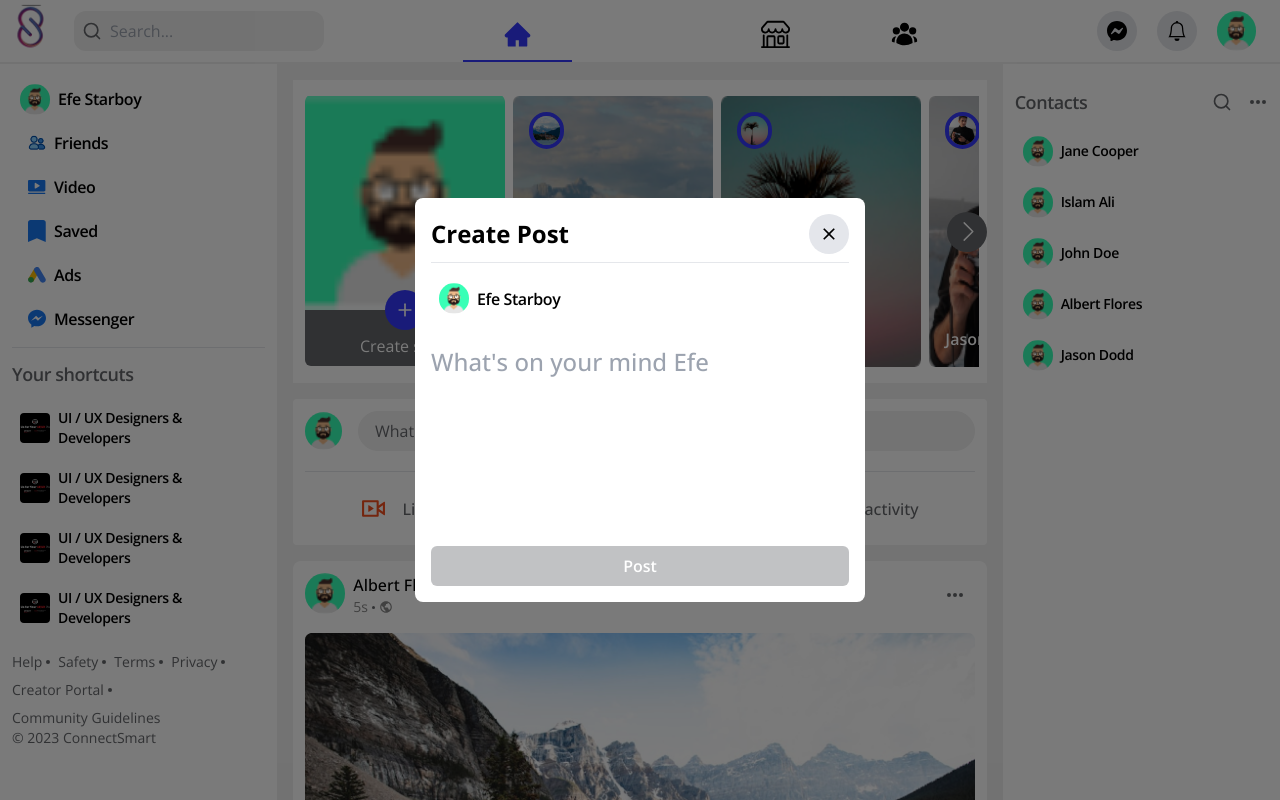
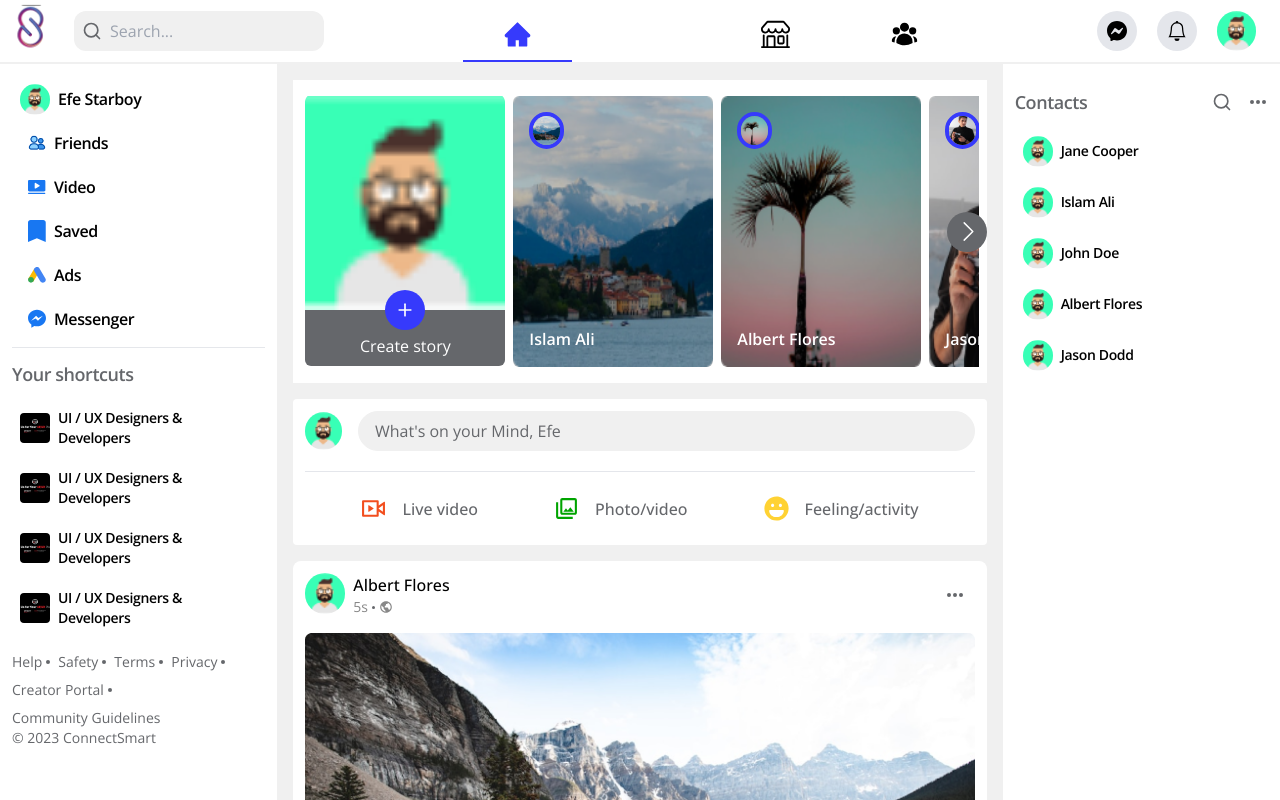
Before and after one commit to asiughuslyvesterobus/social_app, a Next.js app in the folder client/: page / in a window 1280 px wide. Built offline with nearby package versions, Linux system fonts and the light colour scheme; some icons are missing.

Commit message:
donw working on creating post

```diff
--- a/client/components/modal/CreatePostModal.tsx
+++ b/client/components/modal/CreatePostModal.tsx
@@ -9,6 +9,7 @@ interface ModalProp {
 }
 
 const CreatePostModal = ({ show, setShow }: ModalProp) => {
+  const [content, setContent] = useState("");
   const modalRef = useRef<any>(null);
 
   useEffect(() => {
@@ -31,15 +32,22 @@ const CreatePostModal = ({ show, setShow }: ModalProp) => {
     };
   }, [show]);
 
+  const handleSubmit = () => {
+    if (content) {
+      setContent("");
+      setShow(false);
+    }
+  };
+
   return (
     <div
       className={`fixed top-0 right-0 w-full h-full bg-[#00000085] z-40 place-items-center flex justify-center transition-all duration-500 overflow-auto ${
-        show ? "flex" : "flex"
+        show ? "flex" : "hidden"
       }`}
     >
       <div
         className={`${
-          show ? "scale-100 opacity-100" : "scale-100 opacity-100"
+          show ? "scale-100 opacity-100" : "scale-0 opacity-0"
         } lg:w-[450px] w-[90%] bg-white rounded-lg flex flex-col items-start justify-start gap-3 transition-all duration-300 p-4 lg:px-4`}
       >
         <div className="w-full flex items-center justify-between gap-4 border-b pb-2">
@@ -73,11 +81,14 @@ const CreatePostModal = ({ show, setShow }: ModalProp) => {
             <textarea
               name="content"
               rows={4}
+              value={content}
+              onChange={(e) => setContent(e.target.value)}
               placeholder="What's on your mind Efe"
               className="outline-none border-none h-[200px] w-full text-base md:text-2xl font-medium text-basegray resize-none"
             ></textarea>
             <button
-              disabled={true}
+              disabled={!content}
+              onClick={handleSubmit}
               className="text-base font-semibold bg-primary text-white transition-all duration-300 disabled:cursor-not-allowed disabled:bg-basegray/40 h-10 outline-none rounded-md"
             >
               Post
```
